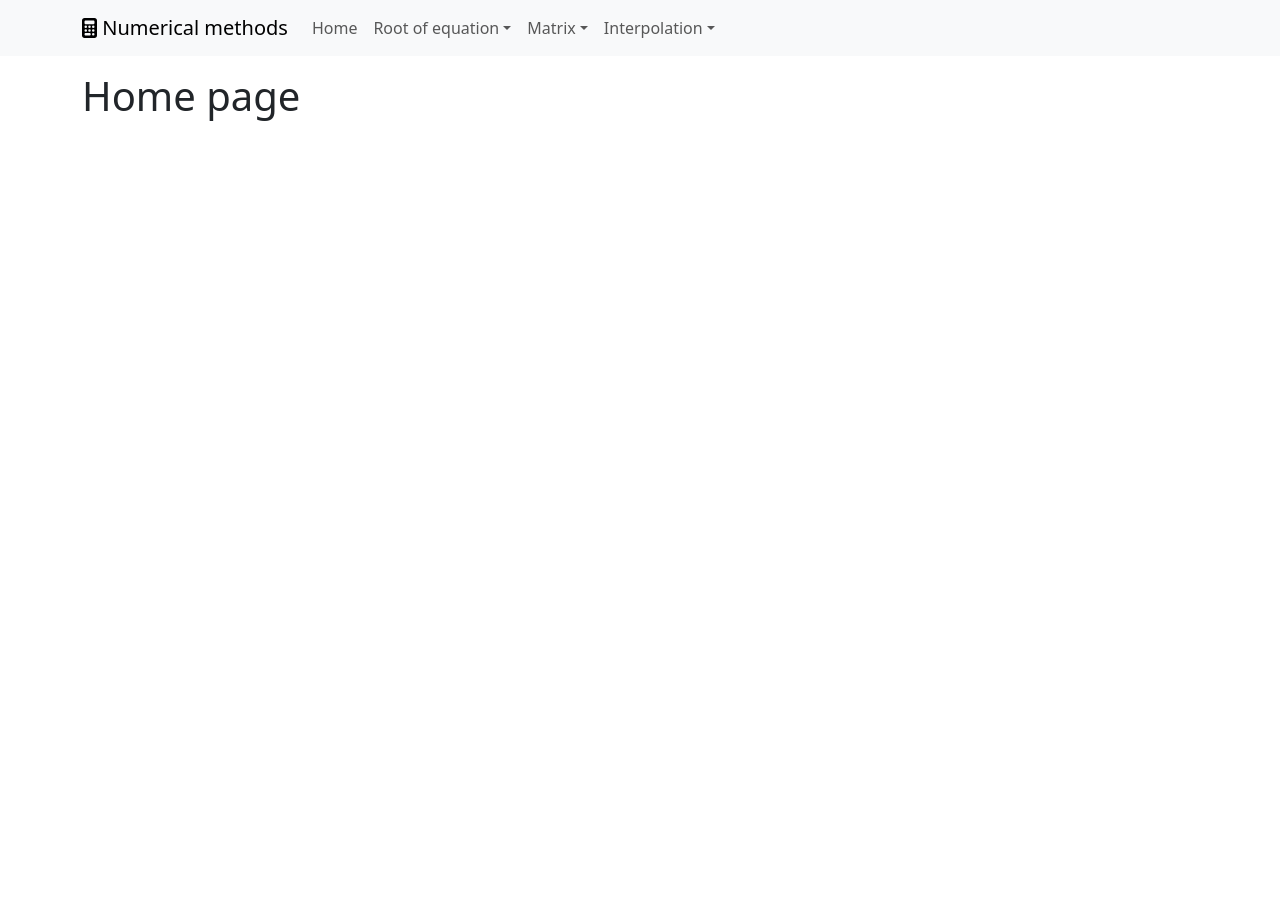
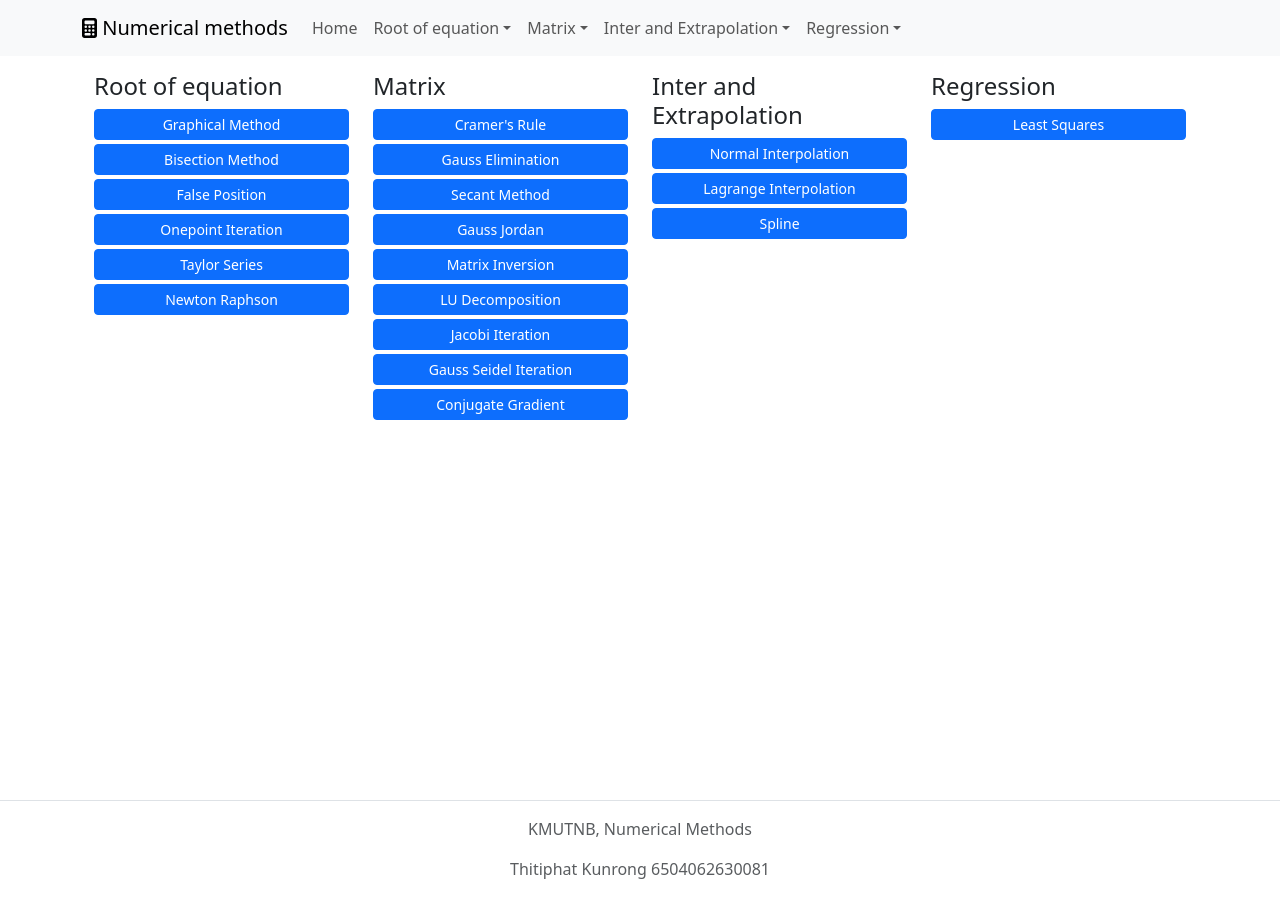
Before and after one commit to Thitiphatx/numerical-methods, a React (Create React App) app: page / in a window 1280 px wide. Before the commit the page ends 800 px from the top, so only its background shows below. Built offline with nearby package versions, Linux system fonts and the light colour scheme.

Commit message:
Moved all path to module

```diff
--- a/src/App.js
+++ b/src/App.js
@@ -3,7 +3,7 @@ import './App.css';
 import HomeNav from './navbar';
 import { BrowserRouter, Routes, Route } from 'react-router-dom';
 import "bootstrap/dist/css/bootstrap.min.css";
-import { Container } from 'react-bootstrap';
+import { Container, Card } from 'react-bootstrap';
 
 // pages
 import Home from './pages/home';
@@ -39,17 +39,22 @@ function App() {
               <Route path="/newtonraphson" element={<NewtonRaphson />} />
               <Route path="/secant" element={<Secant />} />
 
-              <Route path="/cramer" element={<Cramer />}/>
-              <Route path="/gauss-elimination" element={<GaussElimination />} />
-              <Route path="/gauss-jordan" element={<GaussJordan />} />
+              <Route path="/cramerrule" element={<Cramer />}/>
+              <Route path="/gausselimination" element={<GaussElimination />} />
+              <Route path="/gaussjordan" element={<GaussJordan />} />
 
-              <Route path="/lagrange" element={<Lagrange />} />
+              <Route path="/lagrangeinter" element={<Lagrange />} />
               <Route path="/spline" element={<Spline />} />
             </Routes>
           </Container>
         </main>
-
       </div>
+      <footer className="text-center text-muted">
+        <div className="border-top pt-3">
+          <p>KMUTNB, Numerical Methods</p>
+          <p>Thitiphat Kunrong 6504062630081</p>
+        </div>
+      </footer>
     </BrowserRouter>
 
   );
--- a/src/index.js
+++ b/src/index.js
@@ -11,7 +11,4 @@ root.render(
   </React.StrictMode>
 );
 
-// If you want to start measuring performance in your app, pass a function
-// to log results (for example: reportWebVitals(console.log))
-// or send to an analytics endpoint. Learn more: https://bit.ly/CRA-vitals
 reportWebVitals();
--- a/src/navbar.js
+++ b/src/navbar.js
@@ -6,39 +6,10 @@ import NavDropdown from 'react-bootstrap/NavDropdown';
 
 import { FontAwesomeIcon } from '@fortawesome/react-fontawesome'
 import { faCalculator } from '@fortawesome/free-solid-svg-icons';
-
-const rootOfEquation = [
-  {
-    label: "Graphical Method",
-    link: "/graphical"
-  },
-  {
-    label: "Bisection Method",
-    link: "/bisection",
-  },
-  {
-    label: "False Position",
-    link: "/falseposition",
-  },
-  {
-    label: "Onepoint Iteration",
-    link: "/onepoint",
-  },
-  {
-    label: "Newton Raphson",
-    link: "/newtonraphson",
-  },
-  {
-    label: "Secant Method",
-    link: "/secant",
-  }
-
-]
-
+import { methodsPath } from './path';
 
 function HomeNav() {
   return (
-    <>
       <Navbar expand="lg" className="bg-body-tertiary">
         <Container>
           <Navbar.Brand href="/">
@@ -48,31 +19,19 @@ function HomeNav() {
           <Navbar.Collapse>
             <Nav className="me-auto">
                 <Nav.Link href="/">Home</Nav.Link>
-                <NavDropdown title="Root of equation">
-                  {rootOfEquation.map((menu, index)=> (
-                    <NavDropdown.Item key={index} href={menu.link}>{menu.label}</NavDropdown.Item>
-                  ))}
-                </NavDropdown>
-
-                <NavDropdown title="Matrix">
-                  <NavDropdown.Item href="/cramer">Cramer</NavDropdown.Item>
-                  <NavDropdown.Item href="/gauss-elimination">Gauss Elimination</NavDropdown.Item>
-                  <NavDropdown.Item href="/gauss-jordan">Gauss Jordan</NavDropdown.Item>
-                  <NavDropdown.Item href="/matrix-inversion" disabled>Matrix Inversion</NavDropdown.Item>
-                </NavDropdown>
-
-                <NavDropdown title="Interpolation">
-                  <NavDropdown.Item href="/newton-div-diff" disabled>Newton's Divide-difference</NavDropdown.Item>
-                  <NavDropdown.Item href="/lagrange">Lagrange</NavDropdown.Item>
-                  <NavDropdown.Item href="/spline">Spline</NavDropdown.Item>
-                </NavDropdown>
+                {methodsPath.map((type, index)=> (
+                  <NavDropdown title={type.title} key={index}>
+                    {type.path.map((link, linkIndex)=> (
+                      <NavDropdown.Item key={linkIndex} href={link.id}>{link.label}</NavDropdown.Item>
+                    ))}
+                  </NavDropdown>
+                ))}
 
 
             </Nav>
           </Navbar.Collapse>
         </Container>
       </Navbar>
-    </>
   );
 }
 
--- a/src/pages/home.js
+++ b/src/pages/home.js
@@ -1,16 +1,28 @@
 import React from "react";
 // Bootstrap
-import Row from "react-bootstrap/Row";
-import Col from "react-bootstrap/Col"
+import { Container, Row, Col, Button } from "react-bootstrap";
+import { methodsPath } from "../path";
 
-class Home extends React.Component {
-    render() {
-        return(
-            <Row>
-                <Col><h1>Home page</h1></Col>
+
+function Home() {
+    return(
+        <Container>
+            <Row className="mb-3">
+            {methodsPath.map((type, index) => (
+                <Col key={index}>
+                <h4>{type.title}</h4>
+                {type.path.map((link, linkIndex) => (
+                    <Row key={linkIndex} className="mb-1">
+                    <Col className="d-grid gap-2">
+                        <Button href={link.id} size="sm">{link.label}</Button>
+                    </Col>
+                    </Row>
+                ))}
+                </Col>
+            ))}
             </Row>
-        )
-    }
+        </Container>
+    )
 }
 
 export default Home;
--- /dev/null
+++ b/src/path.js
@@ -0,0 +1,98 @@
+export const methodsPath = [
+    {
+        title: "Root of equation",
+        path: [
+            {
+                label: "Graphical Method",
+                id: "/graphical"
+            },
+            {
+                label: "Bisection Method",
+                id: "/bisection",
+            },
+            {
+                label: "False Position",
+                id: "/falseposition",
+            },
+            {
+                label: "Onepoint Iteration",
+                id: "/onepoint",
+            },
+            {
+                label: "Taylor Series",
+                id: "/taylorseries",
+            },
+            {
+                label: "Newton Raphson",
+                id: "/newtonraphson",
+            }
+        ]
+    },
+    {
+        title: "Matrix",
+        path: [
+            {
+                label: "Cramer's Rule",
+                id: "/cramerrule"
+            },
+            {
+                label: "Gauss Elimination",
+                id: "/gausselimination"
+            },
+            {
+                label: "Secant Method",
+                id: "/secant"
+            },
+            {
+                label: "Gauss Jordan",
+                id: "/gaussjordan"
+            },
+            {
+                label: "Matrix Inversion",
+                id: "/matrixinversion"
+            },
+            {
+                label: "LU Decomposition",
+                id: "/ludecomposition"
+            },
+            {
+                label: "Jacobi Iteration",
+                id: "/jacobiiteration"
+            },
+            {
+                label: "Gauss Seidel Iteration",
+                id: "/gaussseideliteration"
+            },
+            {
+                label: "Conjugate Gradient",
+                id: "/conjugategradient"
+            }
+        ]
+    },
+    {
+        title: "Inter and Extrapolation",
+        path: [
+            {
+                label: "Normal Interpolation",
+                id: "normalinter"
+            },
+            {
+                label: "Lagrange Interpolation",
+                id: "lagrangeinter"
+            },
+            {
+                label: "Spline",
+                id: "spline"
+            }
+        ]
+    },
+    {
+        title: "Regression",
+        path: [
+            {
+                label: "Least Squares",
+                id: "leastsquares"
+            }
+        ]
+    }
+]
```
Also changed, not shown: src/App.css (line endings or trailing spaces), 1 other file (tests, documents, lock files or other folders).
